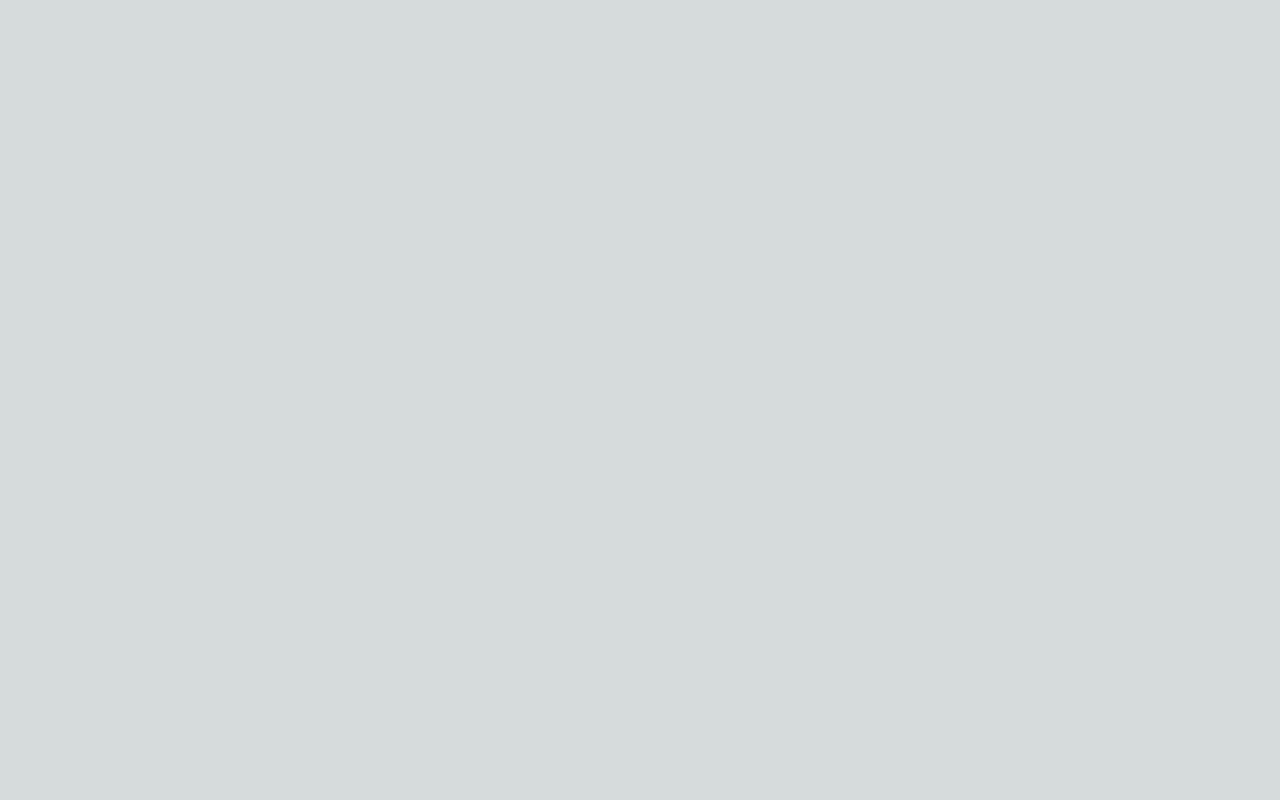
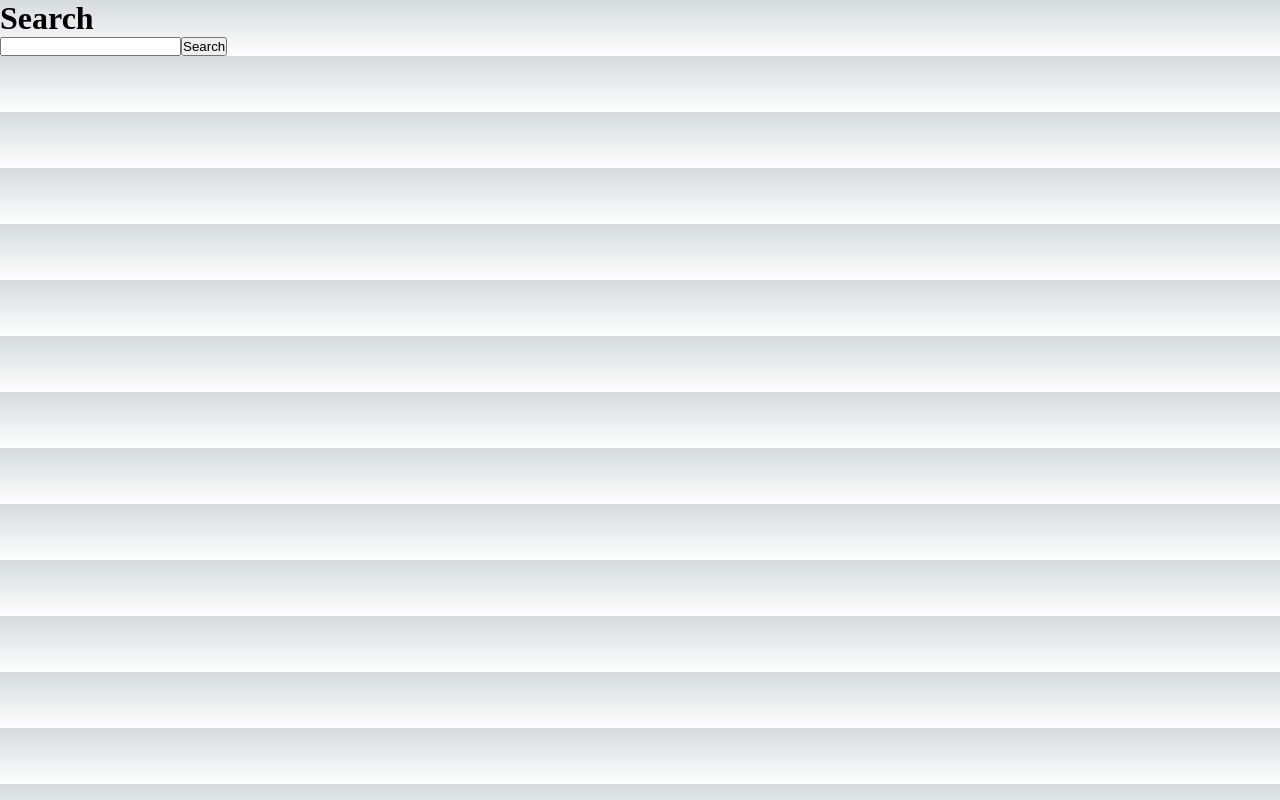
Before and after one commit to alec-hamilton/flicks-frontend, a Next.js app: page / in a window 1280 px wide. Built offline with nearby package versions, Linux system fonts and the light colour scheme.

Commit message:
fix: eslint setup

```diff
--- a/pages/index.js
+++ b/pages/index.js
@@ -1,6 +1,13 @@
 import Head from "next/head";
+import { useState } from "react";
 
 export default function Home() {
+  const [searchTerm, setSearchTerm] = useState("");
+
+  const onChange = (event) => {
+    setSearchTerm(event.target.value);
+  };
+
   return (
     <>
       <Head>
@@ -9,6 +16,11 @@ export default function Home() {
         <meta name="viewport" content="width=device-width, initial-scale=1" />
         <link rel="icon" href="/favicon.ico" />
       </Head>
+      <div>
+        <h1>Search</h1>
+        <input type="text" value={searchTerm} onChange={onChange} />
+        <button type="submit">Search</button>
+      </div>
     </>
   );
 }
```
Also changed, not shown: package.json (+4 -4 lines), .eslintrc.json, 1 other file (tests, documents, lock files or other folders).
